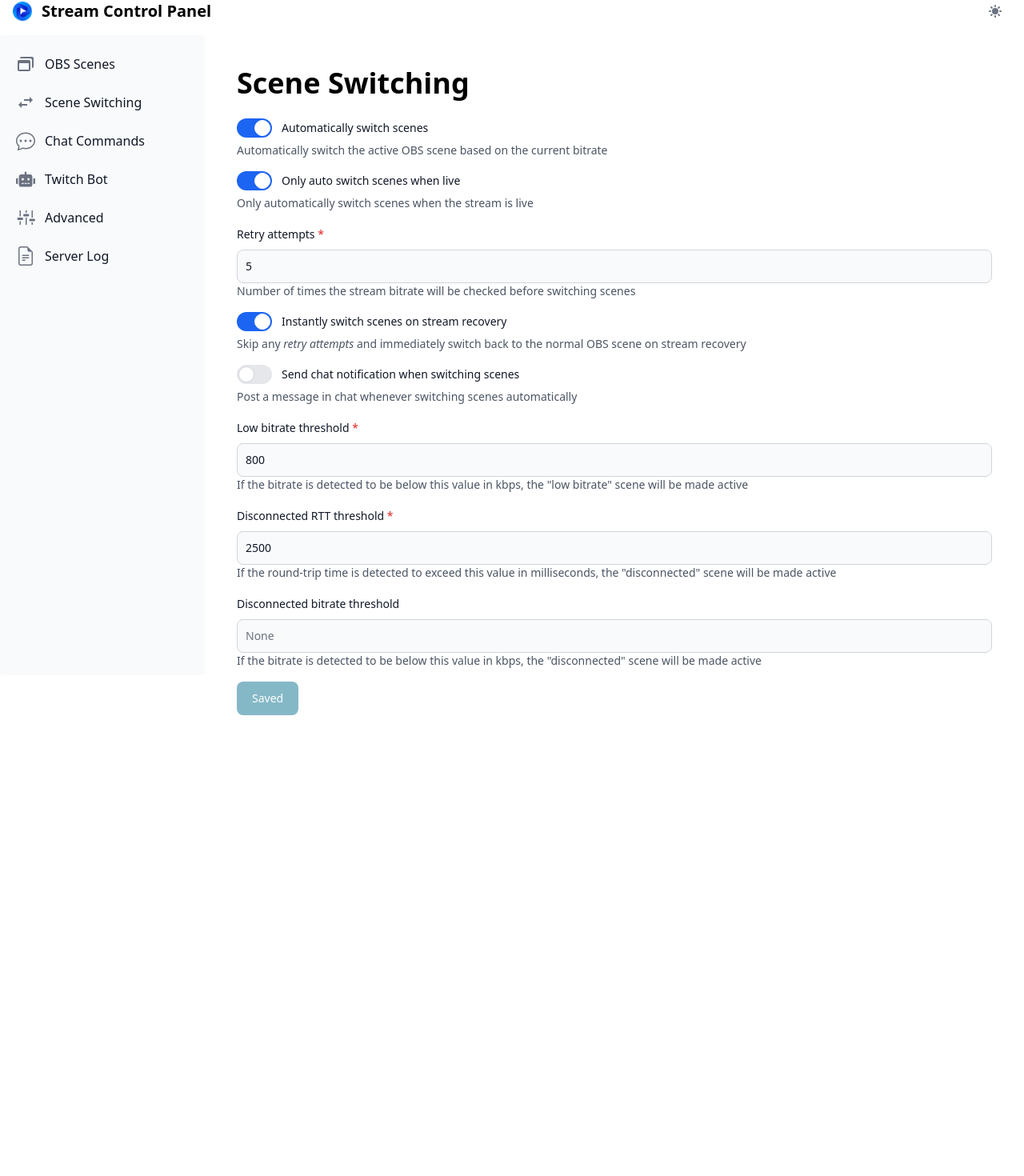
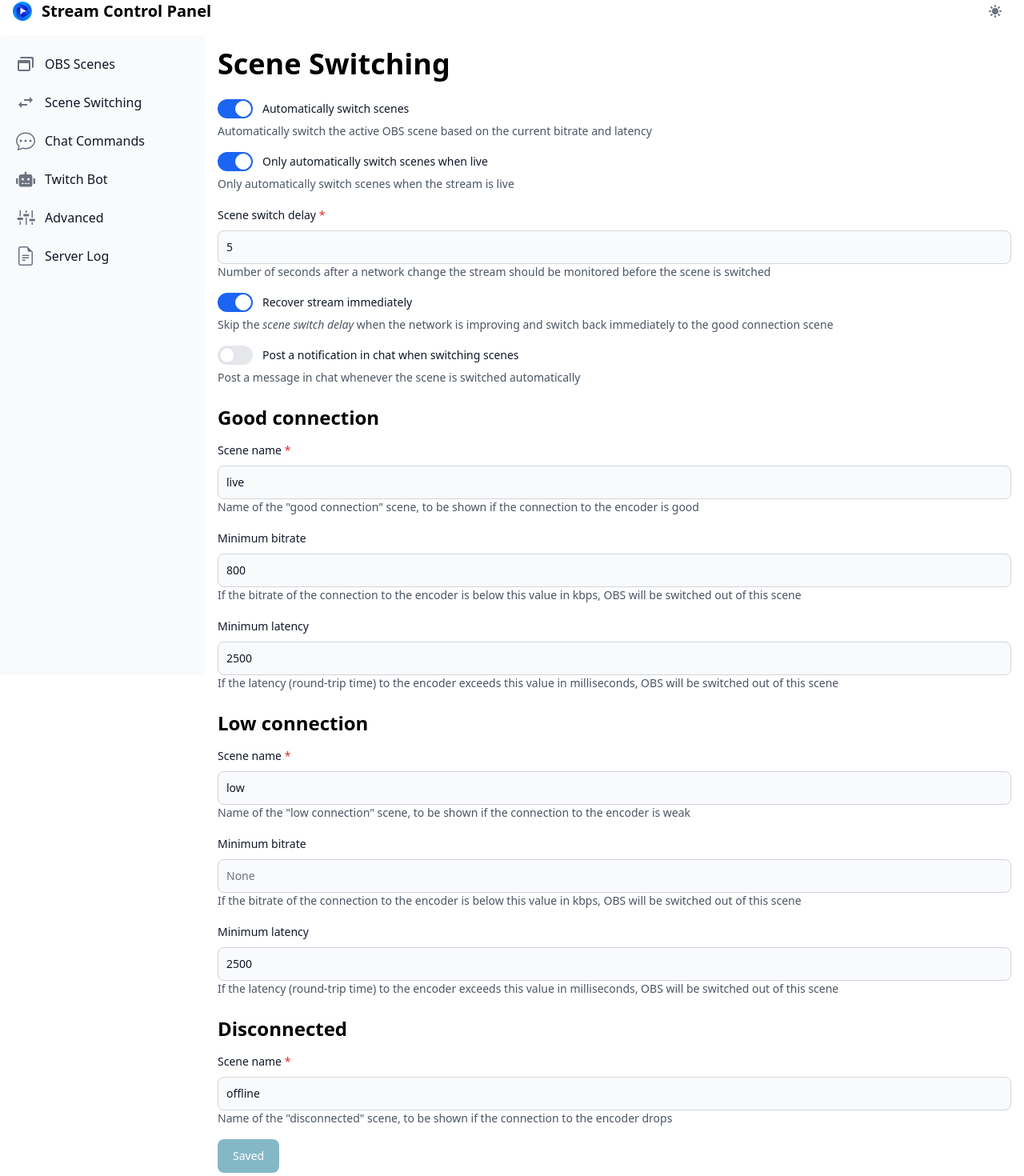
Before and after one commit to onsmith/irl-server-control-panel, a Next.js app: page /scene-switching in a window 1280 px wide. Shown: the part 16-1486 px from the top of the page at 80% size. Before the commit the page ends 1030 px from the top, so only its background shows below. Built offline with nearby package versions, Linux system fonts and the light colour scheme.

Commit message:
Getting better

```diff
--- a/app/advanced/page.tsx
+++ b/app/advanced/page.tsx
@@ -1,16 +1,114 @@
+"use client";
+
+import axios from "axios";
+import { Button, Label, TextInput } from "flowbite-react";
+import { useEffect, useState } from "react";
+import { useForm } from "react-hook-form";
+import InputHelpText, {
+  inputStatusColor,
+} from "../../components/input-help-text";
+
 export default function AdvancedPage(): JSX.Element {
+  const {
+    handleSubmit,
+    register,
+    formState: { errors, isSubmitting, isDirty, isSubmitSuccessful },
+    reset,
+  } = useForm();
+
+  // user state for form
+  const [config, setConfig] = useState(null);
+
+  // Fetch config object from server on component load
+  useEffect(() => {
+    let isLoaded = true;
+    axios({
+      url: "/api/noalbs/config",
+      method: "GET",
+    }).then((response) => {
+      if (isLoaded) {
+        setConfig(response.data);
+      }
+    });
+    return () => {
+      isLoaded = false;
+    };
+  }, []);
+
+  // Reset form when config object is updated
+  useEffect(() => {
+    reset(config!, { keepDirty: false });
+  }, [config]);
+
+  const updateConfig = async (data: any) => {
+    return axios({
+      url: "/api/noalbs/config",
+      method: "POST",
+      headers: {
+        "Content-Type": "application/json",
+      },
+      data: JSON.stringify(data),
+    }).then((response) => {
+      // TODO abort if component is unmounted
+      setConfig(response.data);
+    });
+  };
+
   return (
     <div className="p-6">
       <section>
         <header>
-          <h1 className="mb-6 text-5xl font-extrabold dark:text-white">
+          <h1 className="mb-6 text-4xl font-extrabold dark:text-white">
             Advanced
           </h1>
         </header>
 
-        <header>
-          <h2 className="mb-3 text-4xl font-bold dark:text-gray-200">Alert</h2>
-        </header>
+        <form
+          className="flex flex-col gap-4"
+          onSubmit={handleSubmit(updateConfig)}
+        >
+          <div>
+            <div className="mb-2 block">
+              <Label htmlFor="ingestKey">
+                Ingest Key <span className="text-red-600">*</span>
+              </Label>
+            </div>
+            <TextInput
+              id="ingestKey"
+              {...register("switcher.streamServers.0.streamServer.publisher", {
+                required: true,
+              })}
+              color={inputStatusColor(
+                errors,
+                "switcher.streamServers.0.streamServer.publisher"
+              )}
+            />
+            <InputHelpText
+              errors={errors}
+              name="switcher.streamServers.0.streamServer.publisher"
+            >
+              The ingest key that authenticates the encoder, should begin with{" "}
+              <code>producer/stream/</code>
+            </InputHelpText>
+          </div>
+
+          <div>
+            <Button
+              type="submit"
+              disabled={isSubmitting || !isDirty}
+              className="btn btn-primary mr-1"
+            >
+              {isSubmitting && (
+                <span className="spinner-border spinner-border-sm mr-1"></span>
+              )}
+              {isSubmitting
+                ? "Saving"
+                : isSubmitSuccessful || !isDirty
+                ? "Saved"
+                : "Save"}
+            </Button>
+          </div>
+        </form>
       </section>
     </div>
   );
--- a/app/scene-switching/page.tsx
+++ b/app/scene-switching/page.tsx
@@ -55,18 +55,15 @@ export default function SceneSwitchingPage(): JSX.Element {
   };
 
   return (
-    <div className="p-6">
+    <form onSubmit={handleSubmit(updateConfig)}>
       <section>
         <header>
-          <h1 className="mb-6 text-4xl font-extrabold dark:text-white">
+          <h2 className="mb-6 text-4xl font-bold dark:text-white">
             Scene Switching
-          </h1>
+          </h2>
         </header>
 
-        <form
-          className="flex flex-col gap-4"
-          onSubmit={handleSubmit(updateConfig)}
-        >
+        <div className="flex flex-col gap-4">
           <div>
             <label className="relative inline-flex items-center cursor-pointer">
               <input
@@ -81,7 +78,7 @@ export default function SceneSwitchingPage(): JSX.Element {
             </label>
             <p className="text-gray-600 dark:text-gray-400 text-sm">
               Automatically switch the active OBS scene based on the current
-              bitrate
+              bitrate and latency
             </p>
           </div>
 
@@ -94,7 +91,7 @@ export default function SceneSwitchingPage(): JSX.Element {
               />
               <div className="w-11 h-6 bg-gray-200 peer-focus:outline-none peer-focus:ring-4 peer-focus:ring-blue-300 dark:peer-focus:ring-blue-800 rounded-full peer dark:bg-gray-700 peer-checked:after:translate-x-full peer-checked:after:border-white after:content-[''] after:absolute after:top-[2px] after:left-[2px] after:bg-white after:border-gray-300 after:border after:rounded-full after:h-5 after:w-5 after:transition-all dark:border-gray-600 peer-checked:bg-blue-600"></div>
               <span className="ml-3 text-sm font-medium text-gray-900 dark:text-gray-300">
-                Only auto switch scenes when live
+                Only automatically switch scenes when live
               </span>
             </label>
             <p className="text-gray-600 dark:text-gray-400 text-sm">
@@ -104,12 +101,12 @@ export default function SceneSwitchingPage(): JSX.Element {
 
           <div>
             <div className="mb-2 block">
-              <Label htmlFor="switcherRetryAttempts">
-                Retry attempts <span className="text-red-600">*</span>
+              <Label htmlFor="switcher.retryAttempts">
+                Scene switch delay <span className="text-red-600">*</span>
               </Label>
             </div>
             <TextInput
-              id="switcherRetryAttempts"
+              id="switcher.retryAttempts"
               type="number"
               {...register("switcher.retryAttempts", {
                 required: true,
@@ -117,11 +114,10 @@ export default function SceneSwitchingPage(): JSX.Element {
                 valueAsNumber: true,
               })}
               color={inputStatusColor(errors, "switcher.retryAttempts")}
-              defaultValue={5}
             />
             <InputHelpText errors={errors} name="switcher.retryAttempts">
-              Number of times the stream bitrate will be checked before
-              switching scenes
+              Number of seconds after a network change the stream should be
+              monitored before the scene is switched
             </InputHelpText>
           </div>
 
@@ -134,12 +130,12 @@ export default function SceneSwitchingPage(): JSX.Element {
               />
               <div className="w-11 h-6 bg-gray-200 peer-focus:outline-none peer-focus:ring-4 peer-focus:ring-blue-300 dark:peer-focus:ring-blue-800 rounded-full peer dark:bg-gray-700 peer-checked:after:translate-x-full peer-checked:after:border-white after:content-[''] after:absolute after:top-[2px] after:left-[2px] after:bg-white after:border-gray-300 after:border after:rounded-full after:h-5 after:w-5 after:transition-all dark:border-gray-600 peer-checked:bg-blue-600"></div>
               <span className="ml-3 text-sm font-medium text-gray-900 dark:text-gray-300">
-                Instantly switch scenes on stream recovery
+                Recover stream immediately
               </span>
             </label>
             <p className="text-gray-600 dark:text-gray-400 text-sm">
-              Skip any <em>retry attempts</em> and immediately switch back to
-              the normal OBS scene on stream recovery
+              Skip the <em>scene switch delay</em> when the network is improving
+              and switch back immediately to the good connection scene
             </p>
           </div>
 
@@ -152,25 +148,62 @@ export default function SceneSwitchingPage(): JSX.Element {
               />
               <div className="w-11 h-6 bg-gray-200 peer-focus:outline-none peer-focus:ring-4 peer-focus:ring-blue-300 dark:peer-focus:ring-blue-800 rounded-full peer dark:bg-gray-700 peer-checked:after:translate-x-full peer-checked:after:border-white after:content-[''] after:absolute after:top-[2px] after:left-[2px] after:bg-white after:border-gray-300 after:border after:rounded-full after:h-5 after:w-5 after:transition-all dark:border-gray-600 peer-checked:bg-blue-600"></div>
               <span className="ml-3 text-sm font-medium text-gray-900 dark:text-gray-300">
-                Send chat notification when switching scenes
+                Post a notification in chat when switching scenes
               </span>
             </label>
             <p className="text-gray-600 dark:text-gray-400 text-sm">
-              Post a message in chat whenever switching scenes automatically
+              Post a message in chat whenever the scene is switched
+              automatically
             </p>
+          </div>
+        </div>
+      </section>
+
+      <section className="pt-6">
+        <header>
+          <h2 className="mb-3 text-2xl font-bold dark:text-white">
+            Good connection
+          </h2>
+        </header>
+
+        <div className="flex flex-col gap-4">
+          <div>
+            <div className="mb-2 block">
+              <Label htmlFor="switcher.switchingScenes.normal">
+                Scene name <span className="text-red-600">*</span>
+              </Label>
+            </div>
+            <TextInput
+              id="switcher.switchingScenes.normal"
+              {...register("switcher.switchingScenes.normal", {
+                required: true,
+              })}
+              type="input"
+              placeholder="live"
+              color={inputStatusColor(
+                errors,
+                "switcher.switchingScenes.normal"
+              )}
+            />
+            <InputHelpText
+              errors={errors}
+              name="switcher.switchingScenes.normal"
+            >
+              Name of the "good connection" scene, to be shown if the connection
+              to the encoder is good
+            </InputHelpText>
           </div>
 
           <div>
             <div className="mb-2 block">
-              <Label htmlFor="switcherTriggersLow">
-                Low bitrate threshold <span className="text-red-600">*</span>
+              <Label htmlFor="switcher.triggers.low">
+                Minimum bitrate
               </Label>
             </div>
             <TextInput
-              id="switcherTriggersLow"
+              id="switcher.triggers.low"
               type="number"
               {...register("switcher.triggers.low", {
-                required: true,
                 min: 1,
                 valueAsNumber: true,
               })}
@@ -178,23 +211,21 @@ export default function SceneSwitchingPage(): JSX.Element {
               defaultValue={800}
             />
             <InputHelpText errors={errors} name="switcher.triggers.low">
-              If the bitrate is detected to be below this value in kbps, the
-              "low bitrate" scene will be made active
+              If the bitrate of the connection to the encoder is below this
+              value in kbps, OBS will be switched out of this scene
             </InputHelpText>
           </div>
 
           <div>
             <div className="mb-2 block">
-              <Label htmlFor="switcherTriggersRtt">
-                Disconnected RTT threshold{" "}
-                <span className="text-red-600">*</span>
+              <Label htmlFor="switcher.triggers.rtt">
+                Minimum latency
               </Label>
             </div>
             <TextInput
-              id="switcherTriggersRtt"
+              id="switcher.triggers.rtt"
               type="number"
               {...register("switcher.triggers.rtt", {
-                required: true,
                 min: 1,
                 valueAsNumber: true,
               })}
@@ -202,20 +233,51 @@ export default function SceneSwitchingPage(): JSX.Element {
               defaultValue={2500}
             />
             <InputHelpText errors={errors} name="switcher.triggers.rtt">
-              If the round-trip time is detected to exceed this value in
-              milliseconds, the "disconnected" scene will be made active
+              If the latency (round-trip time) to the encoder exceeds this value
+              in milliseconds, OBS will be switched out of this scene
+            </InputHelpText>
+          </div>
+        </div>
+      </section>
+
+      <section className="pt-6">
+        <header>
+          <h2 className="mb-3 text-2xl font-bold dark:text-white">
+            Low connection
+          </h2>
+        </header>
+
+        <div className="flex flex-col gap-4">
+          <div>
+            <div className="mb-2 block">
+              <Label htmlFor="switcher.switchingScenes.low">
+                Scene name <span className="text-red-600">*</span>
+              </Label>
+            </div>
+            <TextInput
+              id="switcher.switchingScenes.low"
+              {...register("switcher.switchingScenes.low", {
+                required: true,
+              })}
+              type="input"
+              placeholder="low"
+              color={inputStatusColor(errors, "switcher.switchingScenes.low")}
+            />
+            <InputHelpText errors={errors} name="switcher.switchingScenes.low">
+              Name of the "low connection" scene, to be shown if the connection
+              to the encoder is weak
             </InputHelpText>
           </div>
 
           <div>
             <div className="mb-2 block">
-              <Label htmlFor="switcherTriggersOffline">
-                Disconnected bitrate threshold
+              <Label htmlFor="switcher.triggers.offline">
+                Minimum bitrate
               </Label>
             </div>
 
             <TextInput
-              id="switcherTriggersOffline"
+              id="switcher.triggers.offline"
               type="number"
               {...register("switcher.triggers.offline", {
                 min: 1,
@@ -225,8 +287,67 @@ export default function SceneSwitchingPage(): JSX.Element {
               placeholder="None"
             />
             <InputHelpText errors={errors} name="switcher.triggers.offline">
-              If the bitrate is detected to be below this value in kbps, the
-              "disconnected" scene will be made active
+              If the bitrate of the connection to the encoder is below this
+              value in kbps, OBS will be switched out of this scene
+            </InputHelpText>
+          </div>
+
+          <div>
+            <div className="mb-2 block">
+              <Label htmlFor="switcher.triggers.rtt_offline">
+                Minimum latency
+              </Label>
+            </div>
+            <TextInput
+              id="switcher.triggers.rtt_offline"
+              type="number"
+              {...register("switcher.triggers.rtt_offline", {
+                min: 1,
+                valueAsNumber: true,
+              })}
+              color={inputStatusColor(errors, "switcher.triggers.rtt_offline")}
+              defaultValue={2500}
+            />
+            <InputHelpText errors={errors} name="switcher.triggers.rtt_offline">
+              If the latency (round-trip time) to the encoder exceeds this value
+              in milliseconds, OBS will be switched out of this scene
+            </InputHelpText>
+          </div>
+        </div>
+      </section>
+
+      <section className="pt-6">
+        <header>
+          <h2 className="mb-3 text-2xl font-bold dark:text-white">
+            Disconnected
+          </h2>
+        </header>
+
+        <div className="flex flex-col gap-4">
+          <div>
+            <div className="mb-2 block">
+              <Label htmlFor="switcher.switchingScenes.offline">
+                Scene name <span className="text-red-600">*</span>
+              </Label>
+            </div>
+            <TextInput
+              id="switcher.switchingScenes.offline"
+              {...register("switcher.switchingScenes.offline", {
+                required: true,
+              })}
+              type="input"
+              placeholder="disconnected"
+              color={inputStatusColor(
+                errors,
+                "switcher.switchingScenes.offline"
+              )}
+            />
+            <InputHelpText
+              errors={errors}
+              name="switcher.switchingScenes.offline"
+            >
+              Name of the "disconnected" scene, to be shown if the connection to
+              the encoder drops
             </InputHelpText>
           </div>
 
@@ -246,8 +367,8 @@ export default function SceneSwitchingPage(): JSX.Element {
                 : "Save"}
             </Button>
           </div>
-        </form>
+        </div>
       </section>
-    </div>
+    </form>
   );
 }
```
